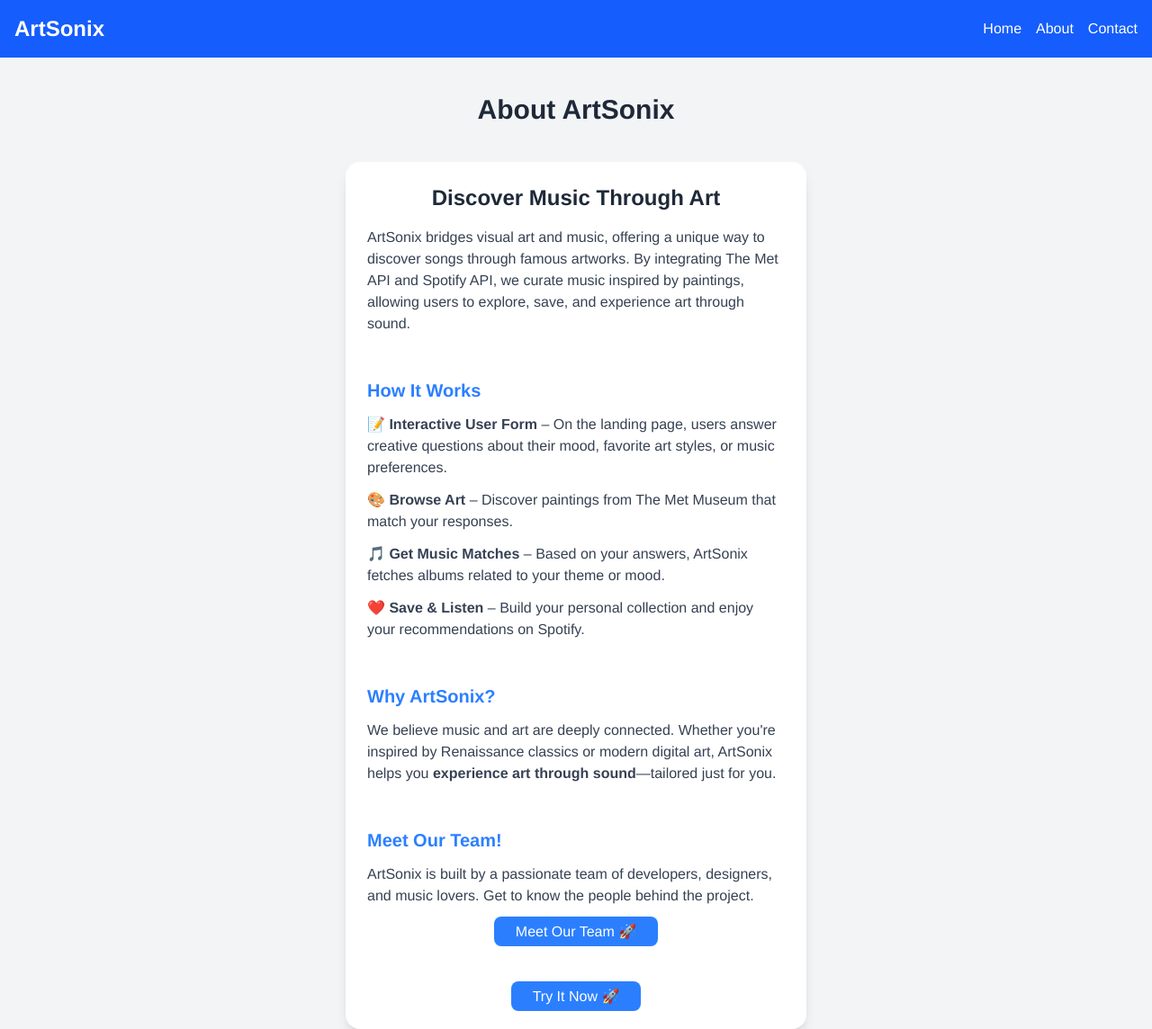
After one commit to lawrence-ivan-reyes/acs-2930-artsonix, a Flask app: page /about in a window 1280 px wide. The commit adds this page. Shown: the whole page at 90% size. Run offline with Flask 3, Linux system fonts and the light colour scheme.

Commit message:
using helvetica and also created about and credits page

```diff
--- a/app.py
+++ b/app.py
@@ -15,6 +15,14 @@ app = Flask(__name__)
 def index():
     return render_template('index.html')
 
+@app.route('/about')
+def about():
+    return render_template('about.html')
+
+@app.route('/credits')
+def credits():
+    return render_template('credits.html')
+
 @app.route('/results')
 def results():
     return render_template('results.html')
--- a/static/css/output.css
+++ b/static/css/output.css
@@ -530,8 +530,14 @@
   .mt-2 {
     margin-top: calc(var(--spacing) * 2);
   }
+  .mt-3 {
+    margin-top: calc(var(--spacing) * 3);
+  }
   .mt-4 {
     margin-top: calc(var(--spacing) * 4);
+  }
+  .mt-6 {
+    margin-top: calc(var(--spacing) * 6);
   }
   .block {
     display: block;
@@ -545,6 +551,9 @@
   .h-screen {
     height: 100vh;
   }
+  .min-h-screen {
+    min-height: 100vh;
+  }
   .w-full {
     width: 100%;
   }
@@ -554,6 +563,12 @@
   .max-w-lg {
     max-width: var(--container-lg);
   }
+  .list-inside {
+    list-style-position: inside;
+  }
+  .list-disc {
+    list-style-type: disc;
+  }
   .items-center {
     align-items: center;
   }
@@ -562,6 +577,13 @@
   }
   .justify-center {
     justify-content: center;
+  }
+  .space-y-3 {
+    :where(& > :not(:last-child)) {
+      --tw-space-y-reverse: 0;
+      margin-block-start: calc(calc(var(--spacing) * 3) * var(--tw-space-y-reverse));
+      margin-block-end: calc(calc(var(--spacing) * 3) * calc(1 - var(--tw-space-y-reverse)));
+    }
   }
   .space-x-4 {
     :where(& > :not(:last-child)) {
@@ -616,6 +638,9 @@
   .text-center {
     text-align: center;
   }
+  .text-left {
+    text-align: left;
+  }
   .text-2xl {
     font-size: var(--text-2xl);
     line-height: var(--tw-leading, var(--text-2xl--line-height));
@@ -635,6 +660,16 @@
   .font-bold {
     --tw-font-weight: var(--font-weight-bold);
     font-weight: var(--font-weight-bold);
+  }
+  .font-semibold {
+    --tw-font-weight: var(--font-weight-semibold);
+    font-weight: var(--font-weight-semibold);
+  }
+  .text-blue-500 {
+    color: var(--color-blue-500);
+  }
+  .text-blue-600 {
+    color: var(--color-blue-600);
   }
   .text-gray-600 {
     color: var(--color-gray-600);
@@ -670,6 +705,11 @@
     }
   }
 }
+@layer base {
+  html {
+    font-family: Helvetica, Arial, sans-serif;
+  }
+}
 @keyframes spin {
   to {
     transform: rotate(360deg);
@@ -695,6 +735,11 @@
     transform: none;
     animation-timing-function: cubic-bezier(0, 0, 0.2, 1);
   }
+}
+@property --tw-space-y-reverse {
+  syntax: "*";
+  inherits: false;
+  initial-value: 0;
 }
 @property --tw-space-x-reverse {
   syntax: "*";
--- a/tailwind.config.js
+++ b/tailwind.config.js
@@ -4,7 +4,11 @@ module.exports = {
       "./static/js/**/*.js" // Include JS files if needed
     ],
     theme: {
-      extend: {},
+      extend: {
+        fontFamily: {
+          sans: ['Helvetica', 'Arial', 'sans-serif'],
+        },
+      },
     },
     plugins: [],
   };
--- /dev/null
+++ b/templates/about.html
@@ -0,0 +1,71 @@
+{% extends 'base.html' %}
+
+{% block content %}
+<body class="bg-gray-100">
+    <!-- Navigation -->
+    <nav class="bg-blue-600 p-4">
+        <div class="max-w-7xl mx-auto flex justify-between items-center">
+            <h1 class="text-white text-2xl font-bold">ArtSonix</h1>
+            <ul class="flex space-x-4">
+                <li><a href="/" class="text-white hover:underline">Home</a></li>
+                <li><a href="#" class="text-white hover:underline">About</a></li>
+                <li><a href="#" class="text-white hover:underline">Contact</a></li>
+            </ul>
+        </div>
+    </nav>
+
+    <!-- Header -->
+    <header class="text-center py-10">
+        <h2 class="text-3xl font-bold text-gray-800">About ArtSonix</h2>
+    </header>
+
+    <!-- About Section -->
+    <div class="flex items-center justify-center min-h-screen">
+        <div class="max-w-lg mx-auto p-6 bg-white shadow-lg rounded-2xl">
+            <h1 class="text-2xl font-bold text-gray-800 text-center">Discover Music Through Art</h1>
+            <p class="mt-4 text-gray-700 text-left">
+                ArtSonix bridges visual art and music, offering a unique way to discover songs through famous artworks.
+                By integrating The Met API and Spotify API, we curate music inspired by paintings,
+                allowing users to explore, save, and experience art through sound.
+            </p>
+            <br>
+
+            <h2 class="mt-6 text-xl font-semibold text-blue-500">How It Works</h2>
+            <ul class="mt-3 space-y-3 text-gray-700">
+                <li>📝 <strong>Interactive User Form</strong> – On the landing page, users answer creative questions about their mood, favorite art styles, or music preferences.</li>
+                <li>🎨 <strong>Browse Art</strong> – Discover paintings from The Met Museum that match your responses.</li>
+                <li>🎵 <strong>Get Music Matches</strong> – Based on your answers, ArtSonix fetches albums related to your theme or mood.</li>
+                <li>❤️ <strong>Save & Listen</strong> – Build your personal collection and enjoy your recommendations on Spotify.</li>
+            </ul>
+            <br>
+
+            <h2 class="mt-6 text-xl font-semibold text-blue-500">Why ArtSonix?</h2>
+            <p class="mt-3 text-gray-700">
+                We believe music and art are deeply connected. Whether you're inspired by Renaissance classics or modern digital art,
+                ArtSonix helps you <strong>experience art through sound</strong>—tailored just for you.
+            </p>
+            <br>
+
+            <!-- New Meet Our Team Section -->
+            <h2 class="mt-6 text-xl font-semibold text-blue-500">Meet Our Team!</h2>
+            <p class="mt-3 text-gray-700">
+                ArtSonix is built by a passionate team of developers, designers, and music lovers.
+                Get to know the people behind the project.
+            </p>
+            <div class="mt-4 text-center">
+                <a href="/credits" class="px-6 py-2 bg-blue-500 text-white rounded-lg hover:bg-blue-600">
+                    Meet Our Team 🚀
+                </a>
+            </div>
+            <br>
+
+            <!-- Call to Action -->
+            <div class="mt-6 text-center">
+                <a href="/" class="px-6 py-2 bg-blue-500 text-white rounded-lg hover:bg-blue-600">
+                    Try It Now 🚀
+                </a>
+            </div>
+        </div>
+    </div>
+</body>
+{% endblock %}
--- a/templates/base.html
+++ b/templates/base.html
@@ -5,6 +5,9 @@
     <meta name="viewport" content="width=device-width, initial-scale=1.0">
     <title>{% block title %}ArtSonix{% endblock %}</title>
     <link rel="stylesheet" href="{{ url_for('static', filename='css/output.css') }}">
+    <link rel="preconnect" href="https://fonts.googleapis.com">
+    <link rel="preconnect" href="https://fonts.gstatic.com" crossorigin>
+    <link href="https://fonts.googleapis.com/css2?family=Roboto:ital,wght@0,100..900;1,100..900&display=swap" rel="stylesheet">
     <script src="{{ url_for('static', filename='script.js') }}"></script>
 </head>
 <body>
--- a/templates/index.html
+++ b/templates/index.html
@@ -1,13 +1,12 @@
 {% extends 'base.html' %}
 
 {% block content %}
-<body class="bg-gray-100">
     <nav class="bg-blue-600 p-4">
         <div class="max-w-7xl mx-auto flex justify-between items-center">
             <h1 class="text-white text-2xl font-bold">ArtSonix</h1>
             <ul class="flex space-x-4">
-                <li><a href="#" class="text-white hover:underline">Home</a></li>
-                <li><a href="#" class="text-white hover:underline">About</a></li>
+                <li><a href="/" class="text-white hover:underline">Home</a></li>
+                <li><a href="/about" class="text-white hover:underline">About</a></li>
                 <li><a href="#" class="text-white hover:underline">Contact</a></li>
             </ul>
         </div>
@@ -37,5 +36,4 @@
             window.location.href = "/results"; // Redirect to results page
         });
     </script>
-</body>
 {% endblock %}
--- a/templates/results.html
+++ b/templates/results.html
@@ -7,7 +7,7 @@
             <h1 class="text-white text-2xl font-bold">ArtSonix</h1>
             <ul class="flex space-x-4">
                 <li><a href="/" class="text-white hover:underline">Home</a></li>
-                <li><a href="#" class="text-white hover:underline">About</a></li>
+                <li><a href="/about" class="text-white hover:underline">About</a></li>
                 <li><a href="#" class="text-white hover:underline">Contact</a></li>
             </ul>
         </div>
```
Also changed, not shown: static/css/tailwind.css (+7 -1 lines), templates/credits.html (added, +57 -0 lines).
